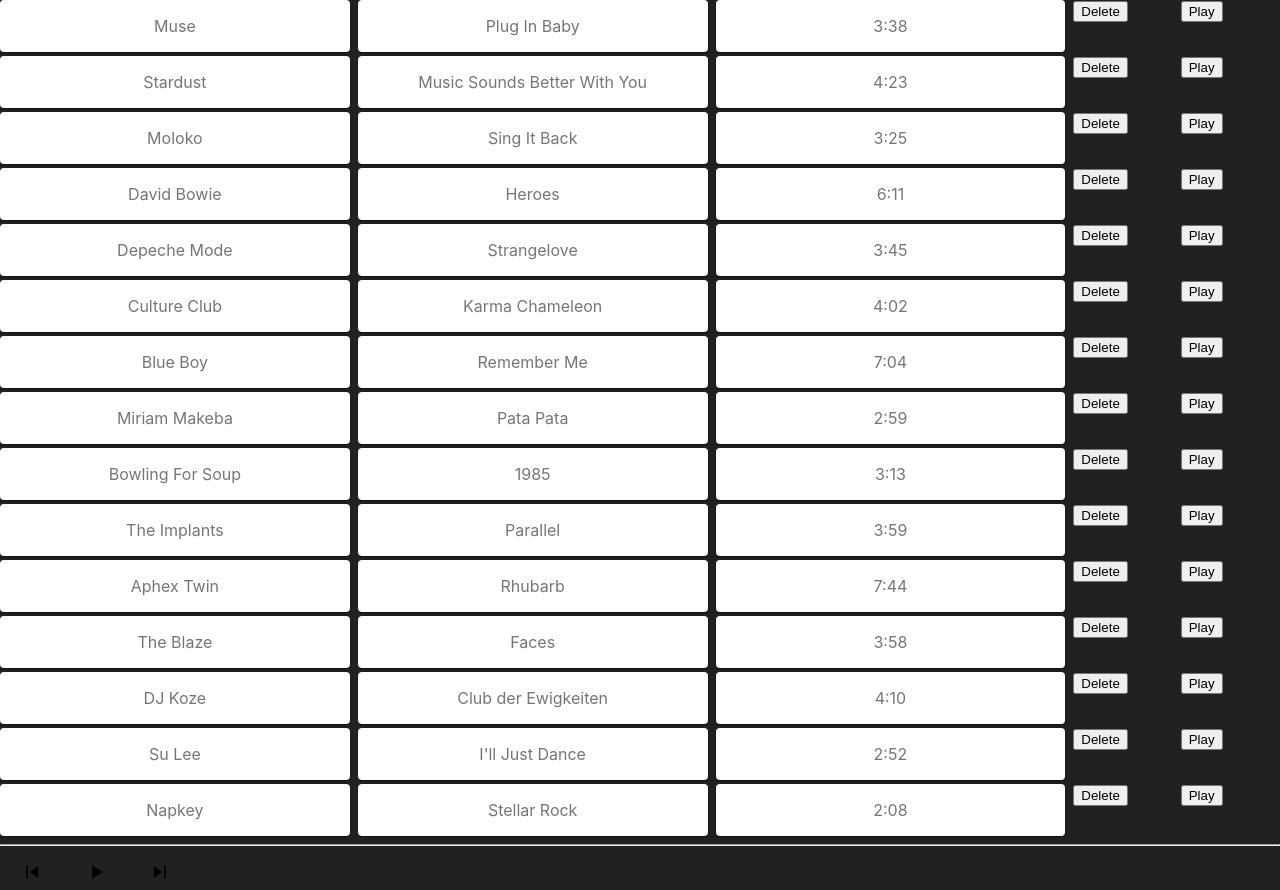
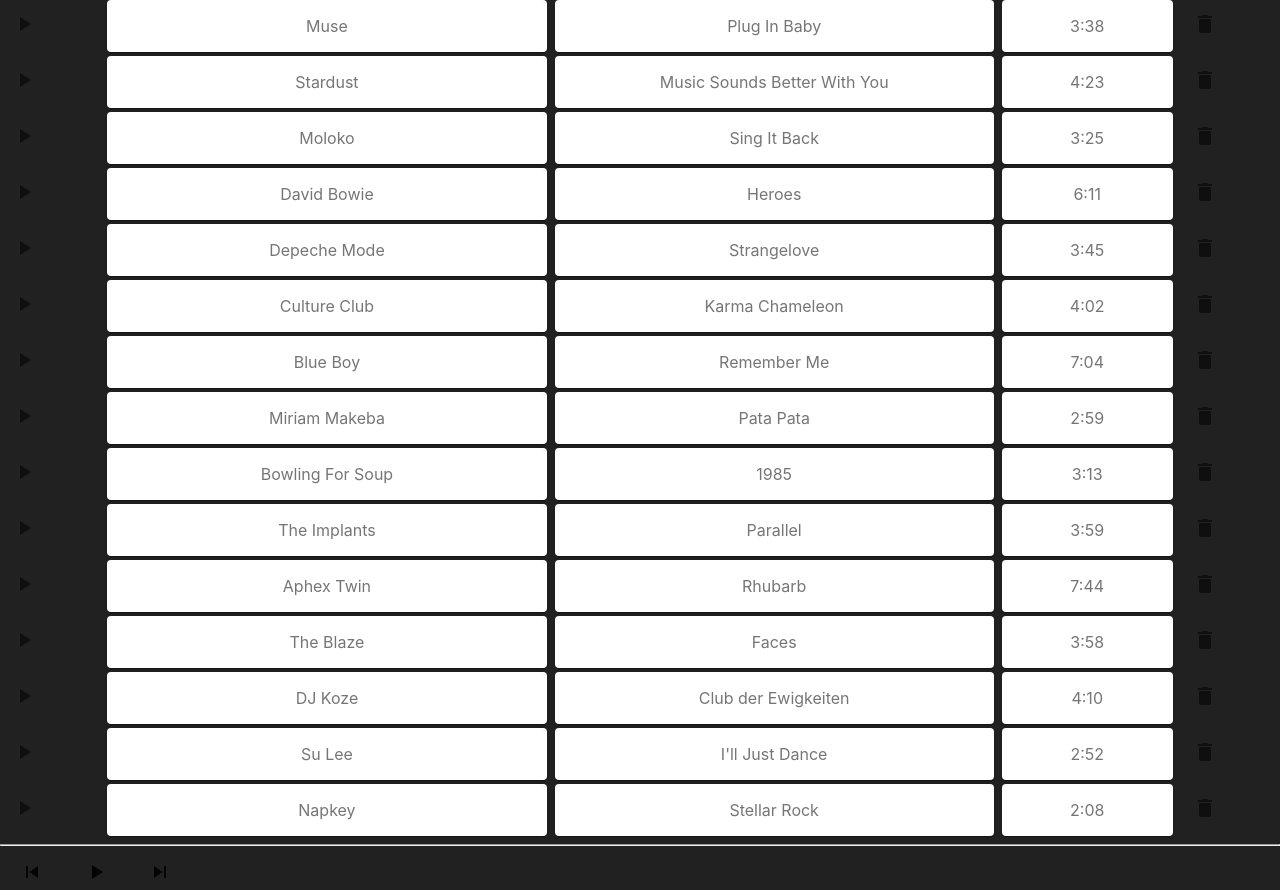
Before and after one commit to davidecravero/React-Spotify, a React (Create React App) app: page / in a window 1280 px wide. Built offline with nearby package versions, Linux system fonts and the light colour scheme.

Commit message:
Small UI adjustments

```diff
--- a/src/App.js
+++ b/src/App.js
@@ -2,6 +2,10 @@
 import List from "./List";
 import Playbar from "./PlayBar";
 import Grid from '@material-ui/core/Grid';
+import IconButton from '@material-ui/core/IconButton';
+import DeleteIcon from '@material-ui/icons/Delete';
+import PlayArrowSharpIcon from "@material-ui/icons/PlayArrowSharp";
+import PauseSharpIcon from "@material-ui/icons/PauseSharp";
 import "./App.css"
 
 const App = () => {
@@ -120,7 +124,7 @@
 
   const playSong = (song) => {
     changeSong(song);
-    togglePlay(!isPlaying);
+    togglePlay(true);
   };
 
   return (
@@ -129,15 +133,15 @@
       {musicDatabase.map((element, index) => (
          <div key={index}>
           <Grid container spacing={1}>
-          <Grid item xs={10}>
-          <List artist={element.artist} title={element.title} image={element.image} duration={element.duration} />
-          </Grid>
-          <Grid item xs={1}>
-          <button onClick={() => deleteItem(index)}>Delete</button>
-          </Grid>
-          <Grid item xs={1}>
-          <button class='playButton' onClick={() => playSong(element)}>Play</button>
-          </Grid>
+            <Grid item xs={1}>
+              <IconButton onClick={() => playSong(element)}><PlayArrowSharpIcon /></IconButton>
+            </Grid>
+            <Grid item xs={10}>
+              <List artist={element.artist} title={element.title} image={element.image} duration={element.duration} />
+            </Grid>
+            <Grid item xs={1}>
+              <IconButton onClick={() => deleteItem(index)}><DeleteIcon /></IconButton>
+            </Grid>
           </Grid>
         </div>
       ))}
--- a/src/List.js
+++ b/src/List.js
@@ -20,21 +20,19 @@
 
     const classes = useStyles();
     return (
-        <>
-        <div className={classes.root}>
+    <div className={classes.root}>
       <Grid container spacing={1}>
-        <Grid item xs={4}>
+        <Grid item xs={5}>
           <Paper className={classes.paper}>{artist}</Paper>
         </Grid>
-        <Grid item xs={4}>
+        <Grid item xs={5}>
           <Paper className={classes.paper}>{title}</Paper>
         </Grid>
-        <Grid item xs={4}>
+        <Grid item xs={2}>
           <Paper className={classes.paper}>{duration}</Paper>
         </Grid>
       </Grid>
     </div>
-        </>
     )
 
       {/* Simone implementation - we can merge it but let's talk about it first
```
